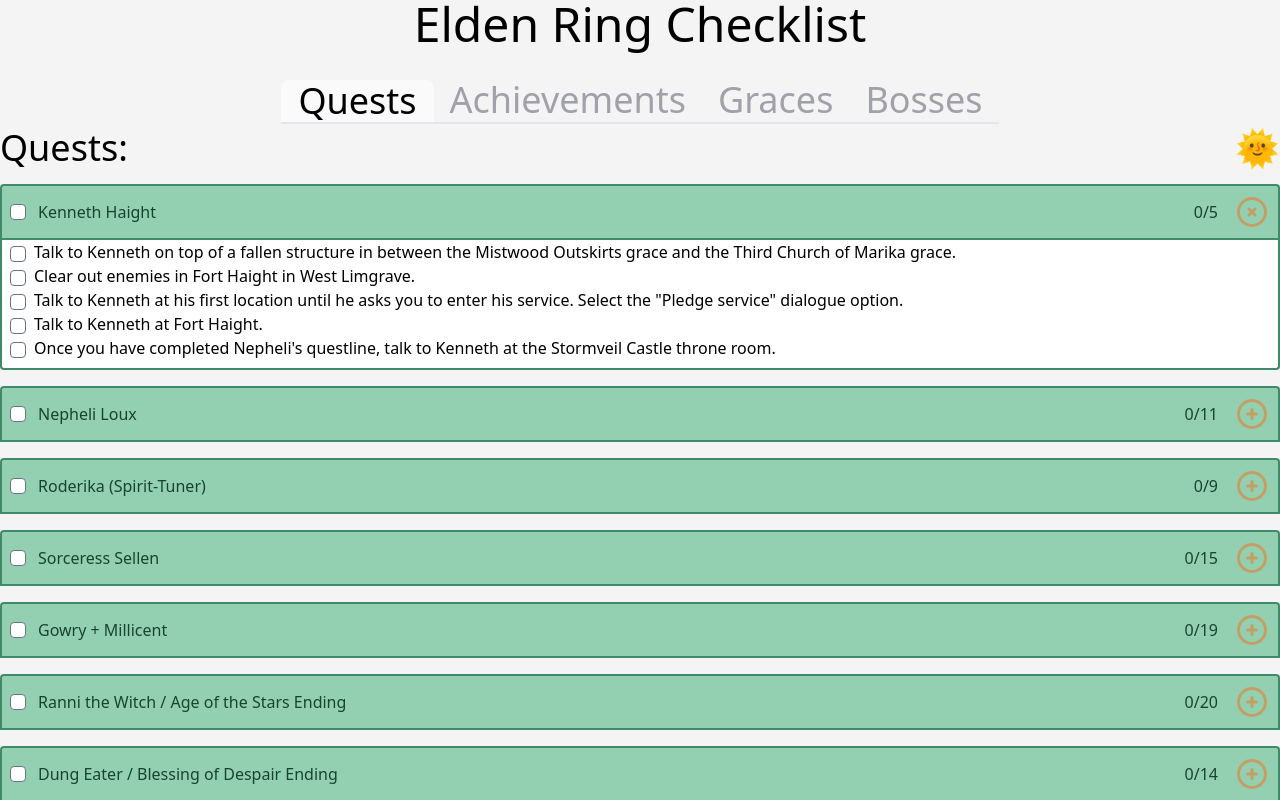
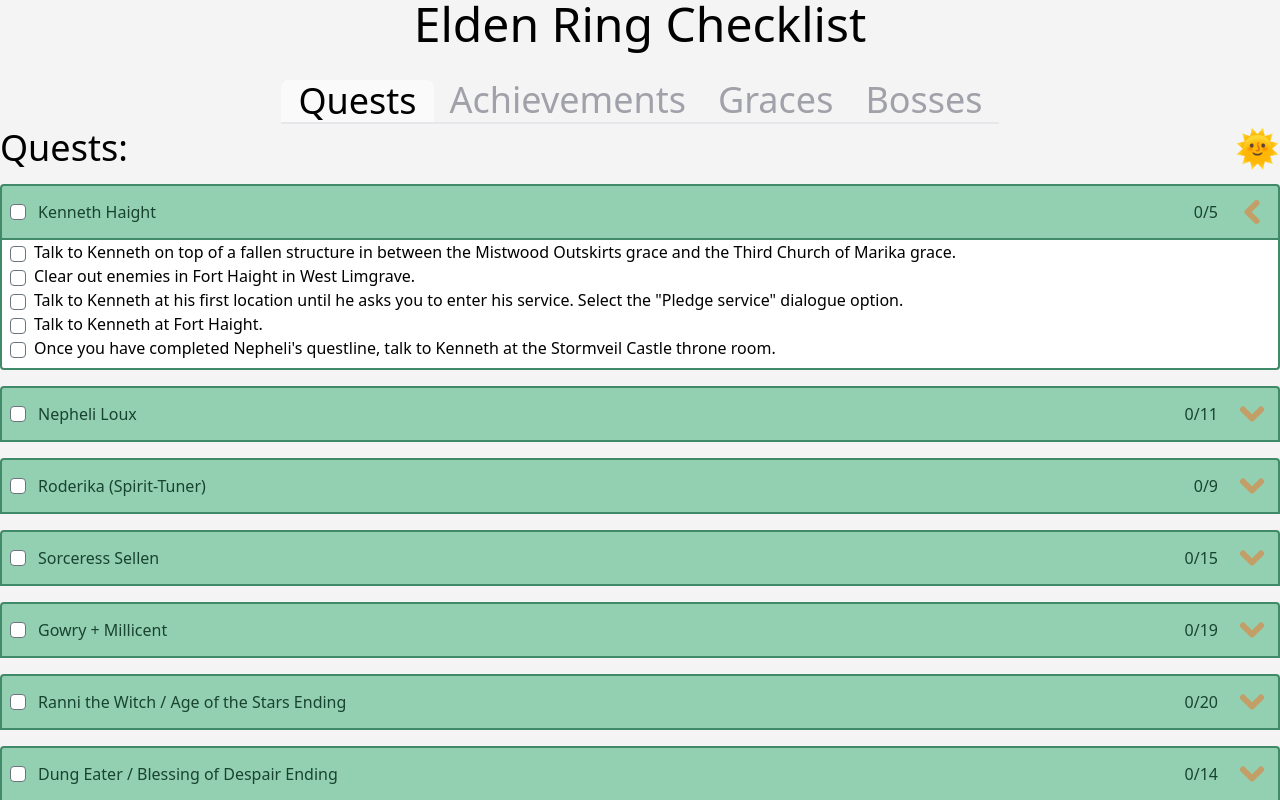
Before and after one commit to Gobluebro/Elden-Ring-Checklist, a Next.js app: page / in a window 1280 px wide. Both pictures are taken after a click on the button 1252 px from the left and 212 px from the top of the page. Shown: the top 800 px of the page. Built offline with nearby package versions, Linux system fonts and the light colour scheme.

Commit message:
change cricles to chevrons

```diff
--- a/components/toggleButtonIcon.tsx
+++ b/components/toggleButtonIcon.tsx
@@ -1,4 +1,4 @@
-import { IconCirclePlus, IconCircleX } from "@tabler/icons";
+import { IconChevronDown, IconChevronLeft } from "@tabler/icons";
 
 interface Props {
   isOpen: boolean;
@@ -13,20 +13,20 @@ const ToggleButtonIcon = (props: Props) => {
 
   if (isOpen) {
     icon = (
-      <IconCircleX
+      <IconChevronLeft
         size={36} // set custom `width` and `height`
         color="#c39e66" // set `stroke` color
-        stroke={2} // set `stroke-width`
+        stroke={4} // set `stroke-width`
         role="img"
         aria-label="close list"
       />
     );
   } else {
     icon = (
-      <IconCirclePlus
+      <IconChevronDown
         size={36} // set custom `width` and `height`
         color="#c39e66" // set `stroke` color
-        stroke={2} // set `stroke-width`
+        stroke={4} // set `stroke-width`
         role="img"
         aria-label="open list"
       />
```
